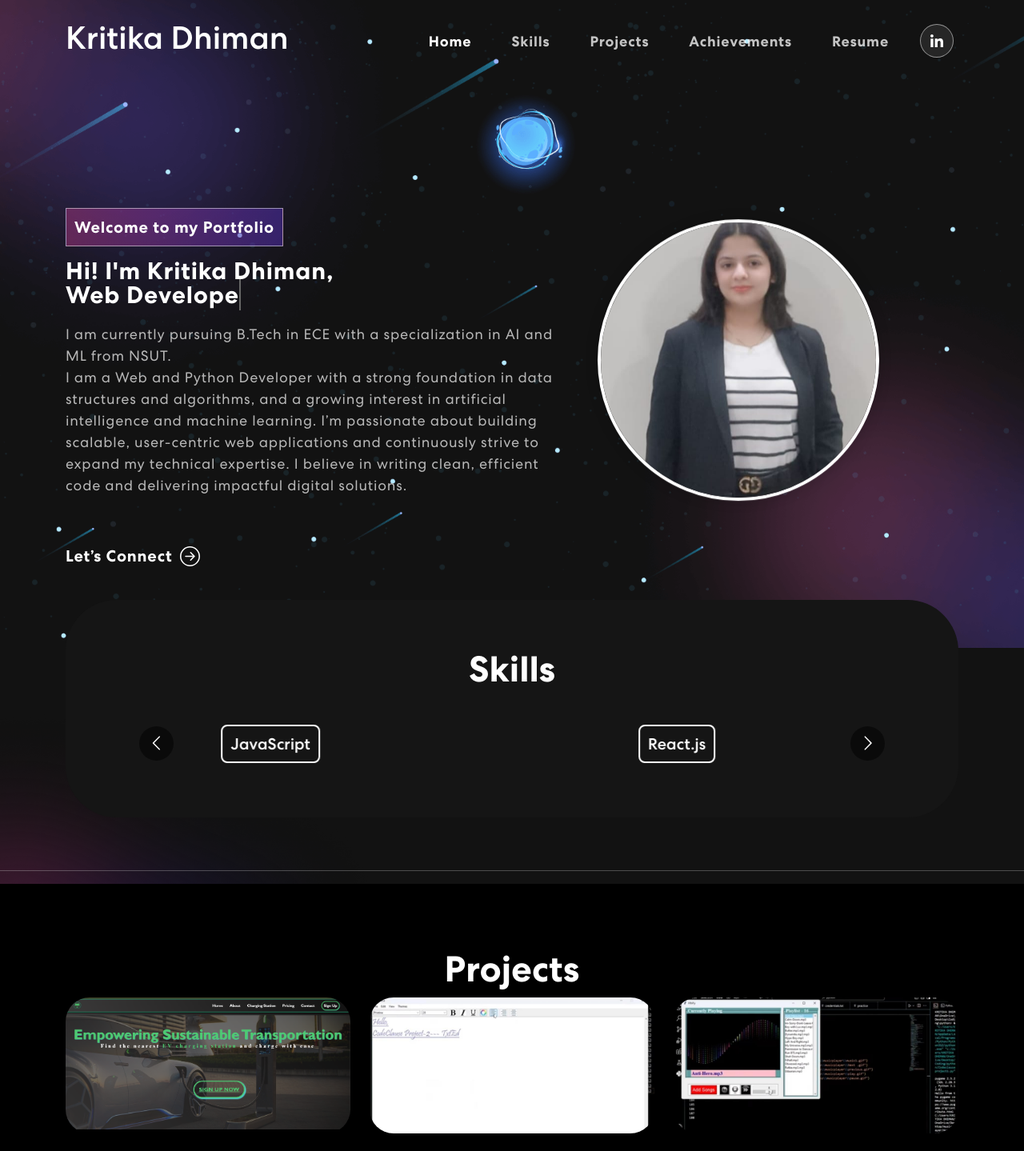
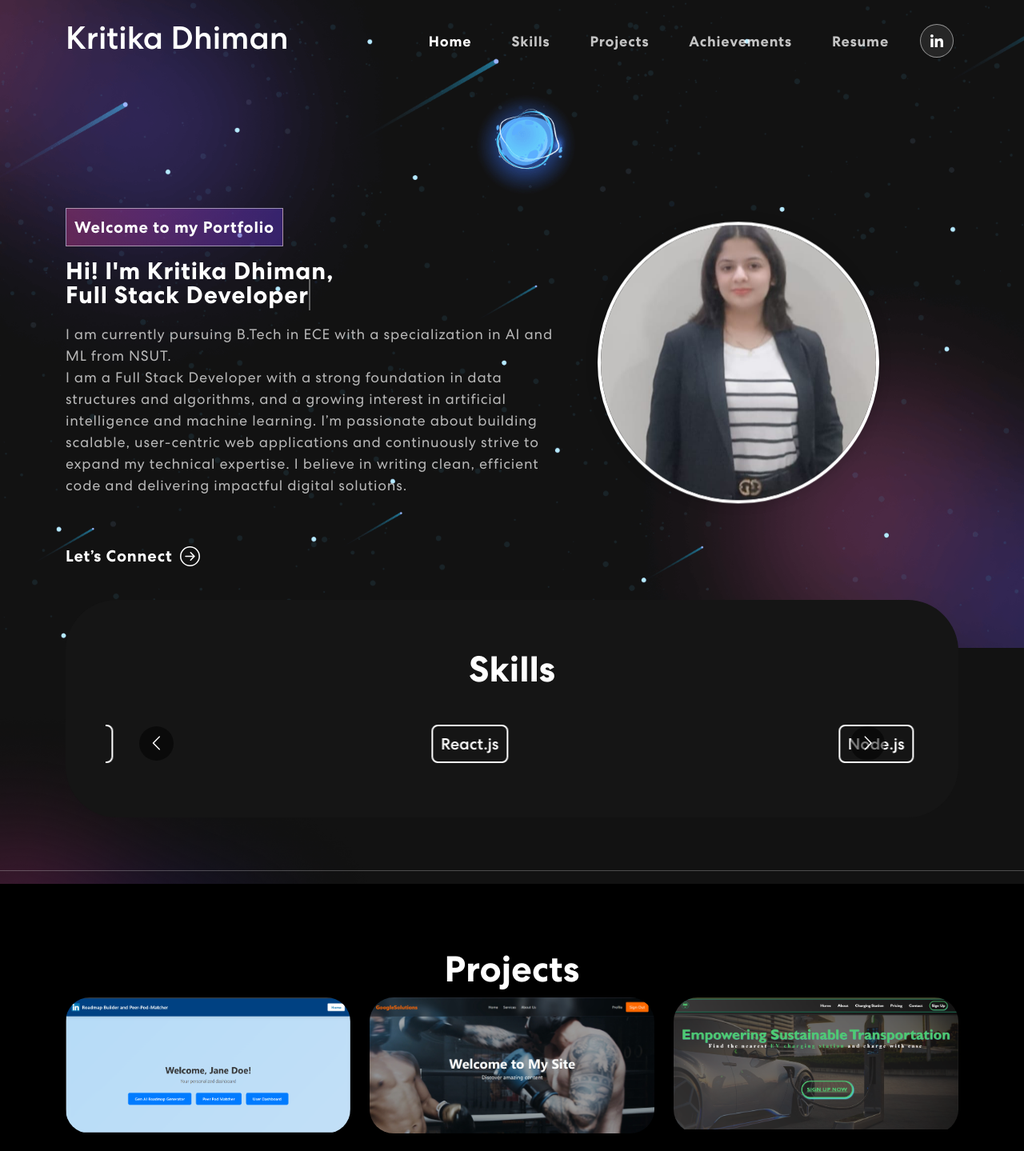
Before and after one commit to Kritika-Dhiman/personal-portfolio, a React (Create React App) app: page / in a window 1280 px wide. Shown: the top 1439 px of the page at 80% size. Built offline with nearby package versions, Linux system fonts and the light colour scheme.

Commit message:
Updated projects and banner

```diff
--- a/src/components/Banner.js
+++ b/src/components/Banner.js
@@ -11,7 +11,7 @@ export const Banner = () => {
   const [text, setText] = useState('');
   const [delta, setDelta] = useState(300 - Math.random() * 100);
   const [index, setIndex] = useState(1);
-  const toRotate = [ "Web Developer", "Python Developer", "AI/ML Developer" ];
+  const toRotate = [ "Full Stack Developer" ];
   const period = 2000;
 
   useEffect(() => {
@@ -56,8 +56,8 @@ export const Banner = () => {
               {({ isVisible }) =>
               <div className={isVisible ? "animate__animated animate__fadeIn" : ""}>
                 <span className="tagline">Welcome to my Portfolio</span>
-                <h1>{`Hi! I'm Kritika Dhiman, `} <br/> <span className="txt-rotate" dataPeriod="1000" data-rotate='[ "Web Developer", "Python Developer", "AI/ML Developer" ]'><span className="wrap">{text}</span></span></h1>
-                  <p>I am currently pursuing B.Tech in ECE with a specialization in AI and ML from NSUT. <br/> I am a Web and Python Developer with a strong foundation in data structures and algorithms, and a growing interest in artificial intelligence and machine learning. I’m passionate about building scalable, user-centric web applications and continuously strive to expand my technical expertise. I believe in writing clean, efficient code and delivering impactful digital solutions.</p>
+                <h1>{`Hi! I'm Kritika Dhiman, `} <br/> <span className="txt-rotate" dataPeriod="1000" data-rotate='[ "Full Stack Developer" ]'><span className="wrap">{text}</span></span></h1>
+                  <p>I am currently pursuing B.Tech in ECE with a specialization in AI and ML from NSUT. <br/> I am a Full Stack Developer with a strong foundation in data structures and algorithms, and a growing interest in artificial intelligence and machine learning. I’m passionate about building scalable, user-centric web applications and continuously strive to expand my technical expertise. I believe in writing clean, efficient code and delivering impactful digital solutions.</p>
                   <button onClick={() => console.log('connect')}>Let’s Connect <ArrowRightCircle size={25} /></button>
               </div>}
             </TrackVisibility>
--- a/src/components/NavBar.js
+++ b/src/components/NavBar.js
@@ -47,7 +47,7 @@ export const NavBar = () => {
               <Nav.Link href="#skills" className={activeLink === 'skills' ? 'active navbar-link' : 'navbar-link'} onClick={() => onUpdateActiveLink('skills')}>Skills</Nav.Link>
               <Nav.Link href="#projects" className={activeLink === 'projects' ? 'active navbar-link' : 'navbar-link'} onClick={() => onUpdateActiveLink('projects')}>Projects</Nav.Link>
               <Nav.Link href="#achievements" className={activeLink === 'achievements' ? 'active navbar-link' : 'navbar-link'} onClick={() => onUpdateActiveLink('achievements')}>Achievements</Nav.Link>
-              <Nav.Link href="https://drive.google.com/file/d/1jOU9x8A5KCkerPmYKRpEarXzeiYSkIbY/view?usp=sharing" className={activeLink === 'projects' ? 'active navbar-link' : 'navbar-link'} onClick={() => onUpdateActiveLink('resume')}>Resume</Nav.Link>
+              <Nav.Link href="https://drive.google.com/file/d/1yyt1gSY_pak8nRo_fC7qMSIZTerqG-pL/view?usp=sharing" className={activeLink === 'projects' ? 'active navbar-link' : 'navbar-link'} onClick={() => onUpdateActiveLink('resume')}>Resume</Nav.Link>
             </Nav>
             <span className="navbar-text">
               <div className="social-icon">
--- a/src/components/ProjectCard.js
+++ b/src/components/ProjectCard.js
@@ -9,6 +9,7 @@ export const ProjectCard = ({ title, description, imgUrl, link }) => {
           <div className="proj-txtx">
             <h4>{title}</h4>
             <span>{description}</span>
+
           </div>
         </div>
       </a>
--- a/src/components/Projects.js
+++ b/src/components/Projects.js
@@ -1,5 +1,6 @@
 import { Container, Row, Col, Tab, Nav } from "react-bootstrap";
 import { ProjectCard } from "./ProjectCard";
+import projImg0 from "../assets/img/project-img0.png"
 import projImg1 from "../assets/img/evconnect.png";
 import projImg2 from "../assets/img/TextEd.jpg";
 import projImg3 from "../assets/img/Vibify.jpg";
@@ -14,8 +15,20 @@ export const Projects = () => {
 
   const projects = [
     {
+      title: "Roadmap Builder and Peer Pod Matcher",
+      description: "GenAI platform for personalized, prompt-refinable roadmaps and peer/mentor matching.(https://brainybinaries-8kh1.onrender.com/)",
+      imgUrl: projImg0,
+      link:"https://github.com/Tanisha-Puri/BrainyBinaries",
+    },
+    {
+      title: "Athlete API",
+      description: "Athlete API uses AI to predict weight, health, and experience, powered by Flask and deployed on Render.",
+      imgUrl: projImg5,
+      link:"https://github.com/Kritika-Dhiman/athlete-api",
+    },
+    {
       title: "EV Connect",
-      description: "Powering sustainable travel with smart, seamless EV charging solutions.",
+      description: "Powering sustainable travel with smart, seamless EV charging solutions.(https://ev-connect.vercel.app/)",
       imgUrl: projImg1,
       link:"https://github.com/Kritika-Dhiman/EVConnect",
     },
@@ -37,12 +50,7 @@ export const Projects = () => {
       imgUrl: projImg4,
       link: "https://github.com/Kritika-Dhiman/BlinkMail",
     },
-    {
-      title: "Athlete API",
-      description: "Athlete API uses AI to predict weight, health, and experience, powered by Flask and deployed on Render.",
-      imgUrl: projImg5,
-      link:"https://github.com/Kritika-Dhiman/athlete-api",
-    },
+
     {
       title: "CozeFit",
       description: "CozeFit blends style and function to elevate modern living spaces.",
--- a/src/components/Skills.js
+++ b/src/components/Skills.js
@@ -43,7 +43,7 @@ export const Skills = () => {
                 className="owl-carousel owl-theme skill-slider"
               >
                 <div className="item">
-                  <h5>Web Development</h5>
+                  <h5>Full Stack Development</h5>
                 </div>
                 <div className="item">
                   <h5>HTML</h5>
@@ -73,14 +73,12 @@ export const Skills = () => {
                   <h5>API Integration</h5>
                 </div>
                 <div className="item">
-                  <h5>AWS</h5>
+                  <h5>Express</h5>
                 </div>
                 <div className="item">
-                  <h5>Docker</h5>
+                  <h5>MoongoDB Atlas</h5>
                 </div>
-                <div className="item">
-                  <h5>Kubernetes</h5>
-                </div>
+
                 <div className="item">
                   <h5>Version Control (Git and GitHub)</h5>
                 </div>
```
Also changed, not shown: src/assets/img/project-img0.png (added).
